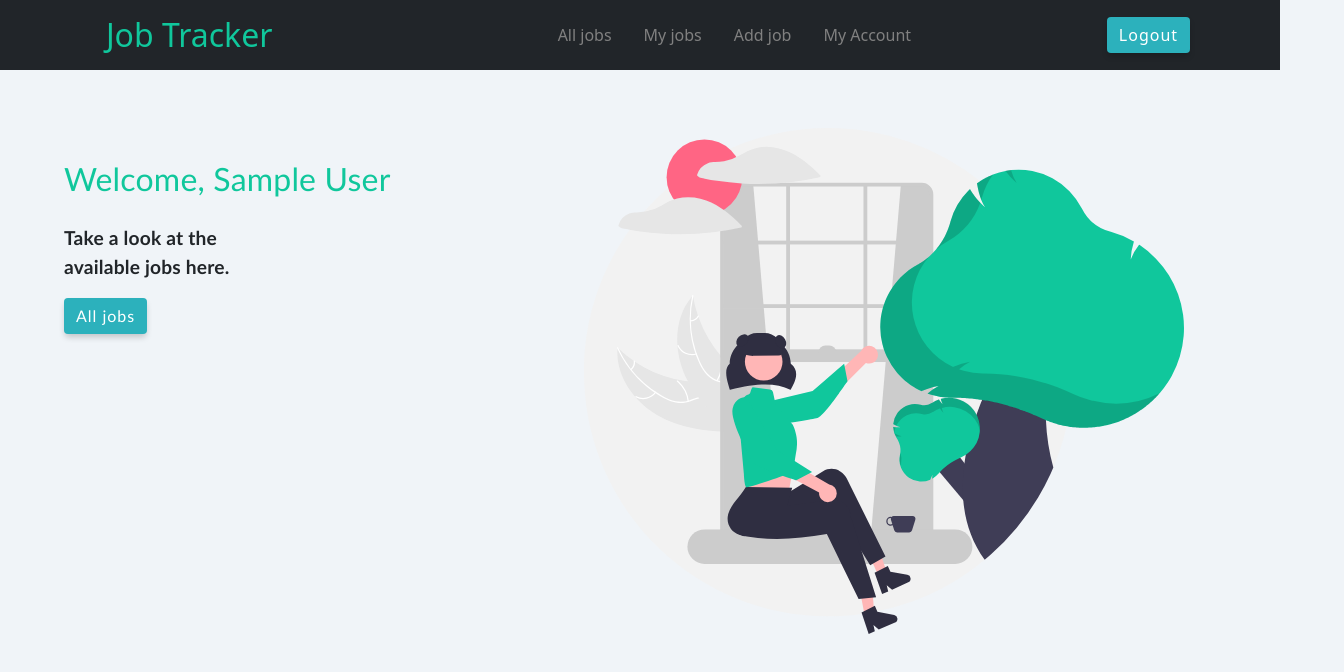
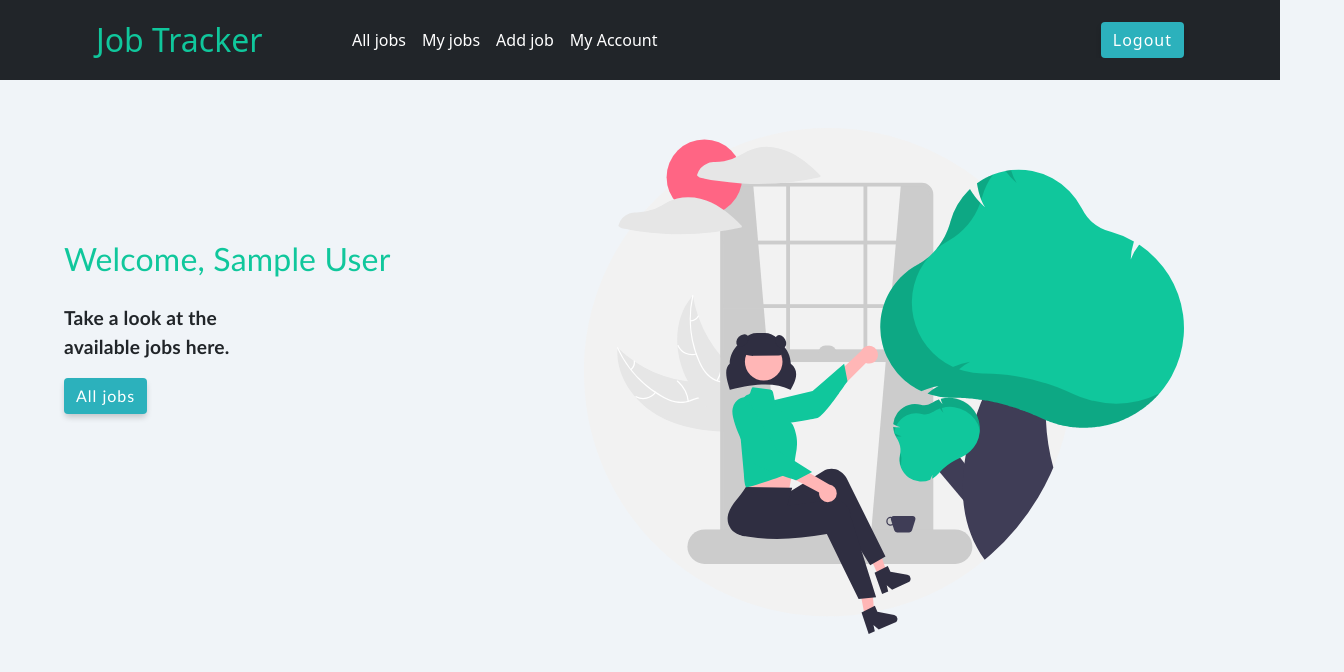
Before and after one commit to Varshith-p/job-tracker-mern, a React (Create React App) app in the folder client/: page / in a window 1280 px wide. Shown: the top 672 px of the page, 1344 px wide, since content can reach past the window. Built offline with nearby package versions, Linux system fonts and the light colour scheme; sample sign-in values are in the browser's storage.

Commit message:
navbar updated

```diff
--- a/client/src/assets/index.css
+++ b/client/src/assets/index.css
@@ -104,7 +104,7 @@ form {
 }
 
 .text {
-  position: absolute;
+  position: relative;
   left: 4rem;
   top: 10rem;
   letter-spacing: 0.01em;
@@ -342,3 +342,77 @@ h2.jobs-container {
     transform: rotate(360deg);
   }
 }
+
+.navbar {
+  background-color: rgb(33, 37, 41);
+  display: flex;
+  justify-content: center;
+}
+
+.nav-center {
+  width: 90vw;
+  max-width: 1120px;
+}
+
+.nav-header {
+  height: 4rem;
+  display: flex;
+  justify-content: space-between;
+  align-items: center;
+}
+
+.nav-links {
+  display: flex;
+  flex-direction: column;
+  height: 0;
+  overflow: hidden;
+  transition: 0.3s ease-in-out all;
+}
+
+.nav-btn {
+  cursor: pointer;
+}
+
+.show-links {
+  height: 314px;
+}
+
+.nav-link {
+  display: block;
+  text-align: center;
+  padding: 1rem 0;
+  border-top: 1px solid rgb(124, 121, 121);
+}
+
+@media screen and (min-width: 992px) {
+  .nav-btn {
+    display: none;
+  }
+  .navbar {
+    height: 5rem;
+  }
+  .nav-center {
+    display: flex;
+    align-items: center;
+  }
+  .nav-links {
+    height: auto;
+    flex-direction: row;
+    align-items: center;
+    width: 100%;
+  }
+  .nav-link {
+    padding: 0;
+    border-top: none;
+    margin-right: 1rem;
+    font-size: 1rem;
+  }
+  .logout-btn {
+    margin-left: auto;
+  }
+}
+
+.nav-link:hover {
+  font-weight: 500 !important;
+  border-radius: 0.25em;
+}
--- a/client/src/components/Banner.js
+++ b/client/src/components/Banner.js
@@ -1,27 +1,42 @@
-import React from "react";
+import React, { useState } from "react";
 import { NavLink, Link } from "react-router-dom";
 import { useAppContext } from "../context/context";
 import { links } from "../assets/links";
+import { FiMenu } from "react-icons/fi";
 
 const Banner = () => {
   const { logoutUser } = useAppContext();
+  const [showMenu, setShowMenu] = useState(false);
+  const toggle = () => {
+    setShowMenu(!showMenu);
+  };
   return (
-    <section className="banner">
+    <nav className="navbar">
+      <section className="nav-center">
+        <div className="nav-header">
           <h2 className="logo">
             <Link to="/" style={{ textDecoration: "none", color: "#10c79c" }}>
               Job Tracker
             </Link>
           </h2>
-      <nav className="links">
+          <FiMenu
+            size={24}
+            color={"white"}
+            onClick={toggle}
+            className="nav-btn"
+          />
+        </div>
+        <div className={`nav-links ${showMenu ? "show-links" : ""}`}>
           {links.map((item) => {
             return (
               <NavLink
                 key={item.id}
                 to={item.path}
-              className="li"
+                className="nav-link"
+                onClick={toggle}
                 style={({ isActive }) => {
                   return {
-                  color: isActive ? "#10c79c" : "grey",
+                    color: isActive ? "#10c79c" : "white",
                     fontWeight: isActive ? 500 : 400,
                   };
                 }}
@@ -30,11 +45,14 @@ const Banner = () => {
               </NavLink>
             );
           })}
-      </nav>
-      <button className="btn logout-btn" onClick={logoutUser}>
+          <div className="nav-link logout-btn">
+            <button className="btn" onClick={logoutUser}>
               Logout
             </button>
+          </div>
+        </div>
       </section>
+    </nav>
   );
 };
 
--- a/client/src/index.css
+++ b/client/src/index.css
@@ -61,11 +61,6 @@ ul {
   text-decoration: none;
   font-weight: 400;
   font-size: 1rem;
-}
-
-.li:hover {
-  color: #2cb1bc !important;
-  font-weight: 500 !important;
 }
 
 /* .main-content {
```
Lines whose indentation alone changed are shown as unchanged.
